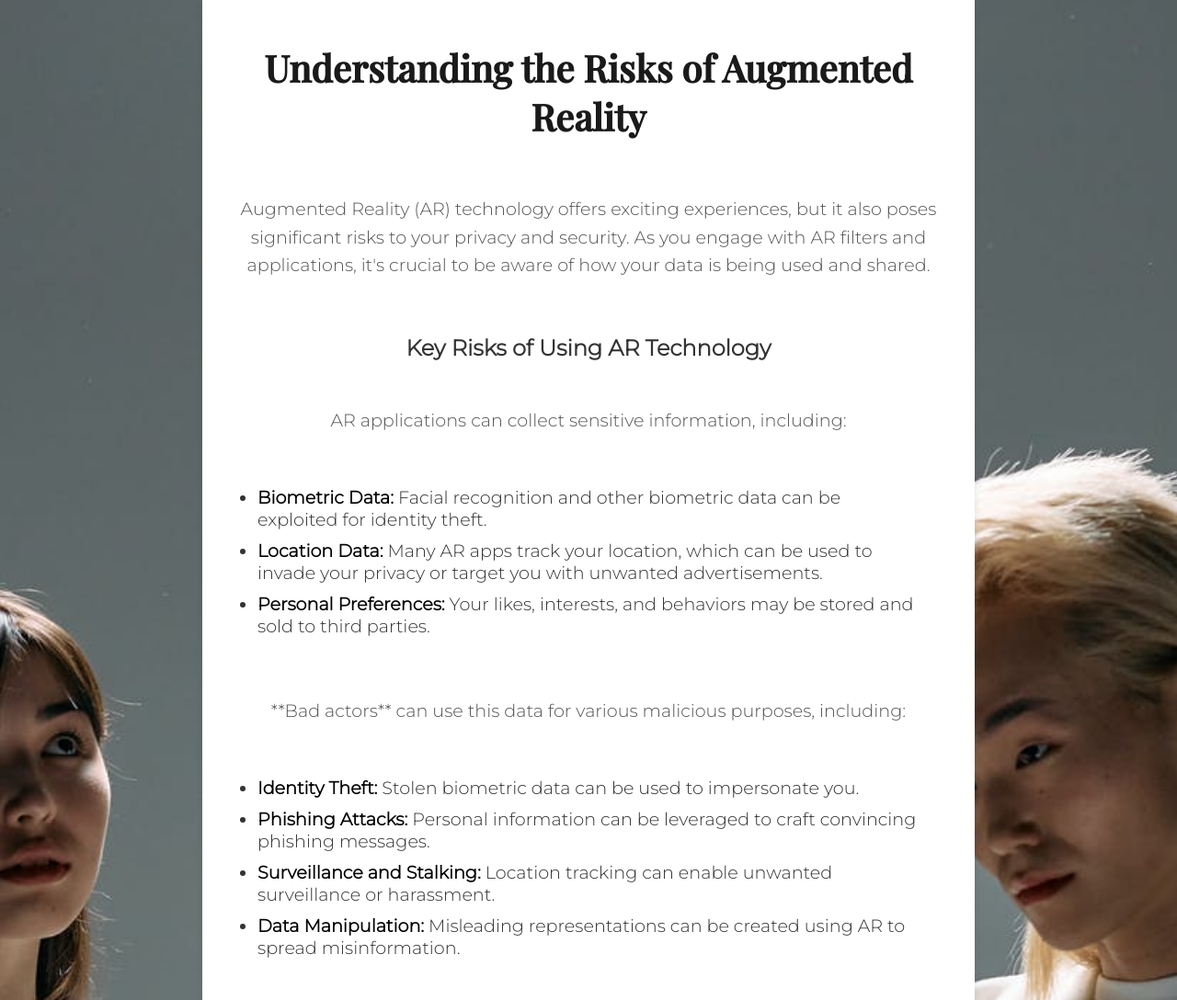
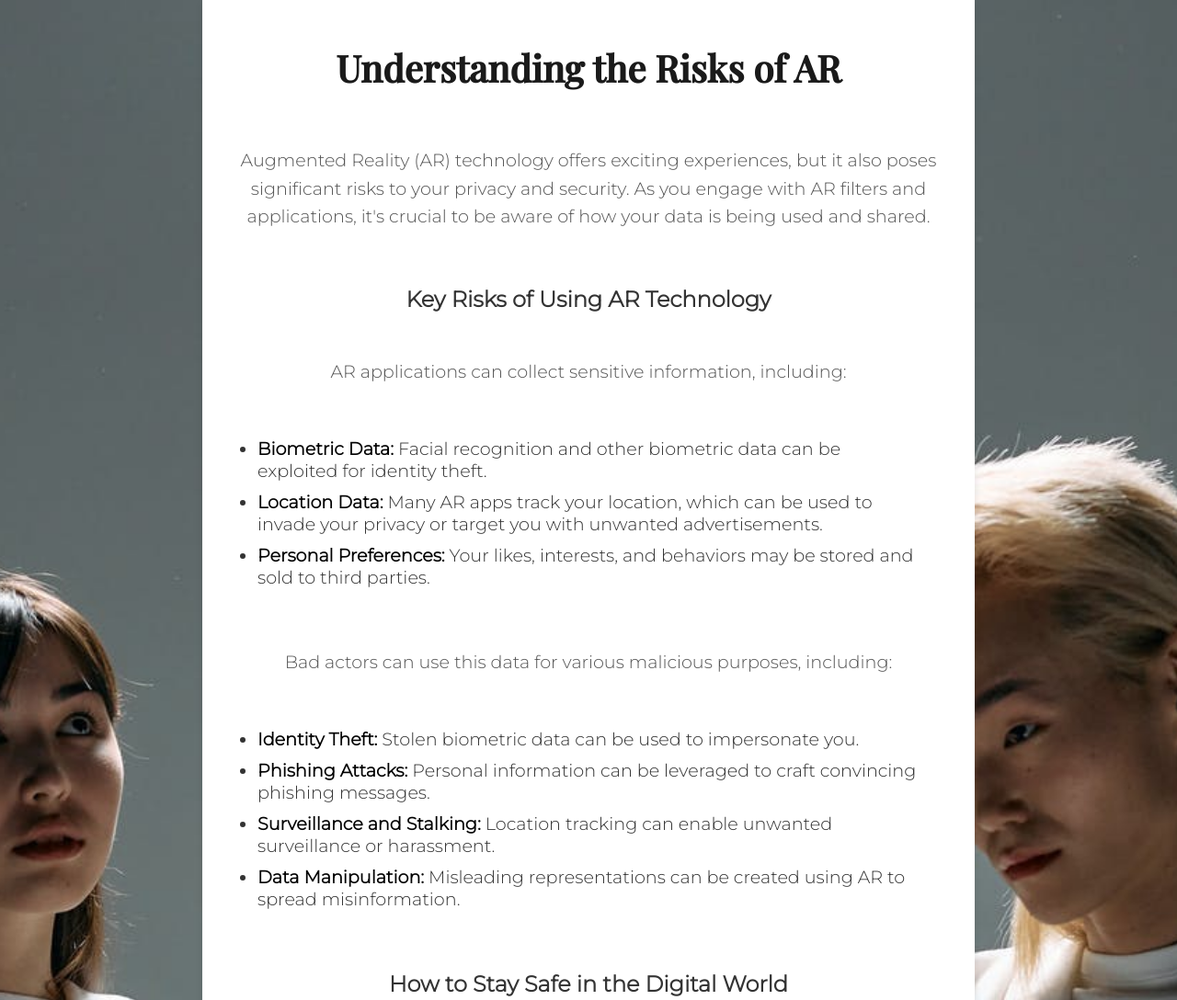
Before and after one commit to elangi/F3, a plain HTML site: page answer.html in a window 1280 px wide. Shown: the top 1088 px of the page at 92% size. Drawn offline with nearby package versions, Linux system fonts and the light colour scheme.

Commit message:
edit answer

```diff
--- a/answer.html
+++ b/answer.html
@@ -22,7 +22,7 @@
     "
   >
     <div class="container">
-      <h1><strong>Understanding the Risks of Augmented Reality</strong></h1>
+      <h1><strong>Understanding the Risks of AR</strong></h1>
       <p>
         Augmented Reality (AR) technology offers exciting experiences, but it
         also poses significant risks to your privacy and security. As you engage
@@ -48,8 +48,7 @@
         </li>
       </ul>
       <p>
-        **Bad actors** can use this data for various malicious purposes,
-        including:
+        Bad actors can use this data for various malicious purposes, including:
       </p>
       <ul>
         <li>
```
